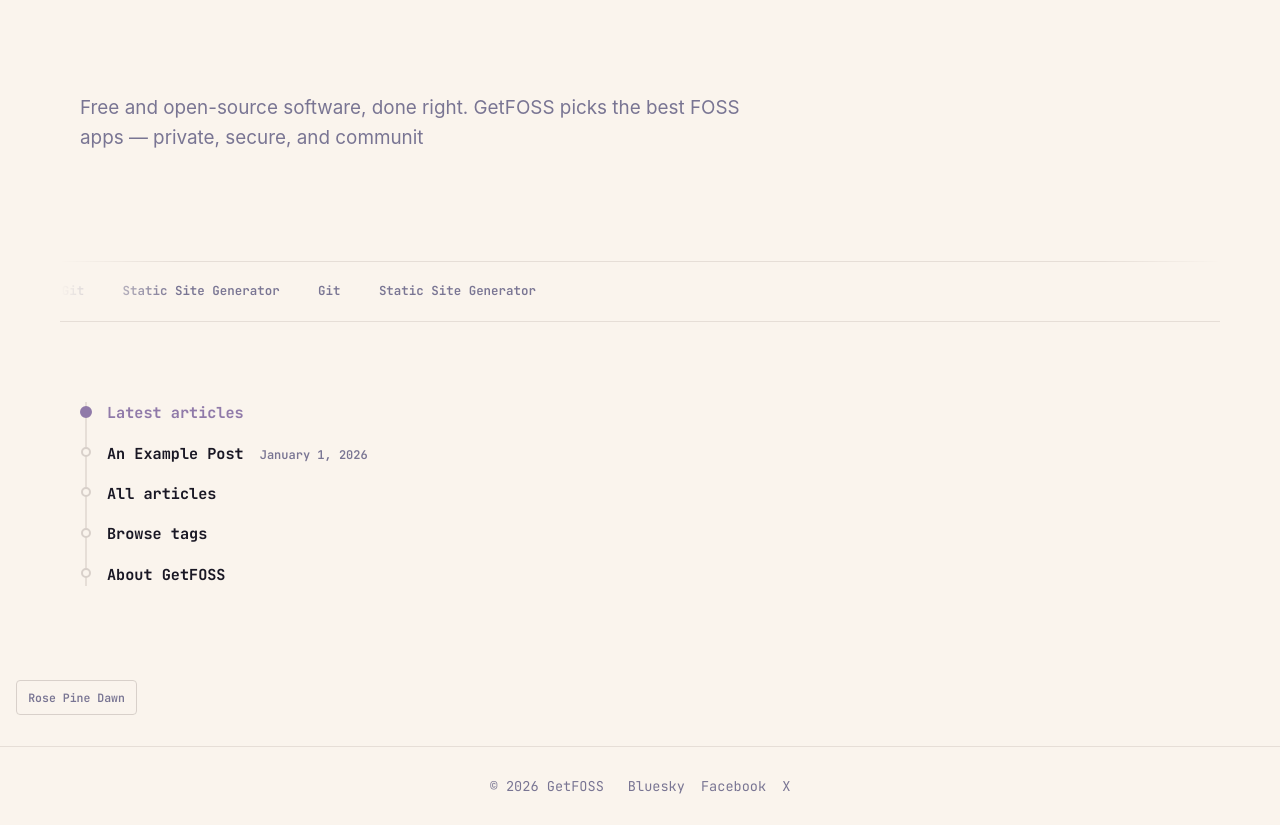
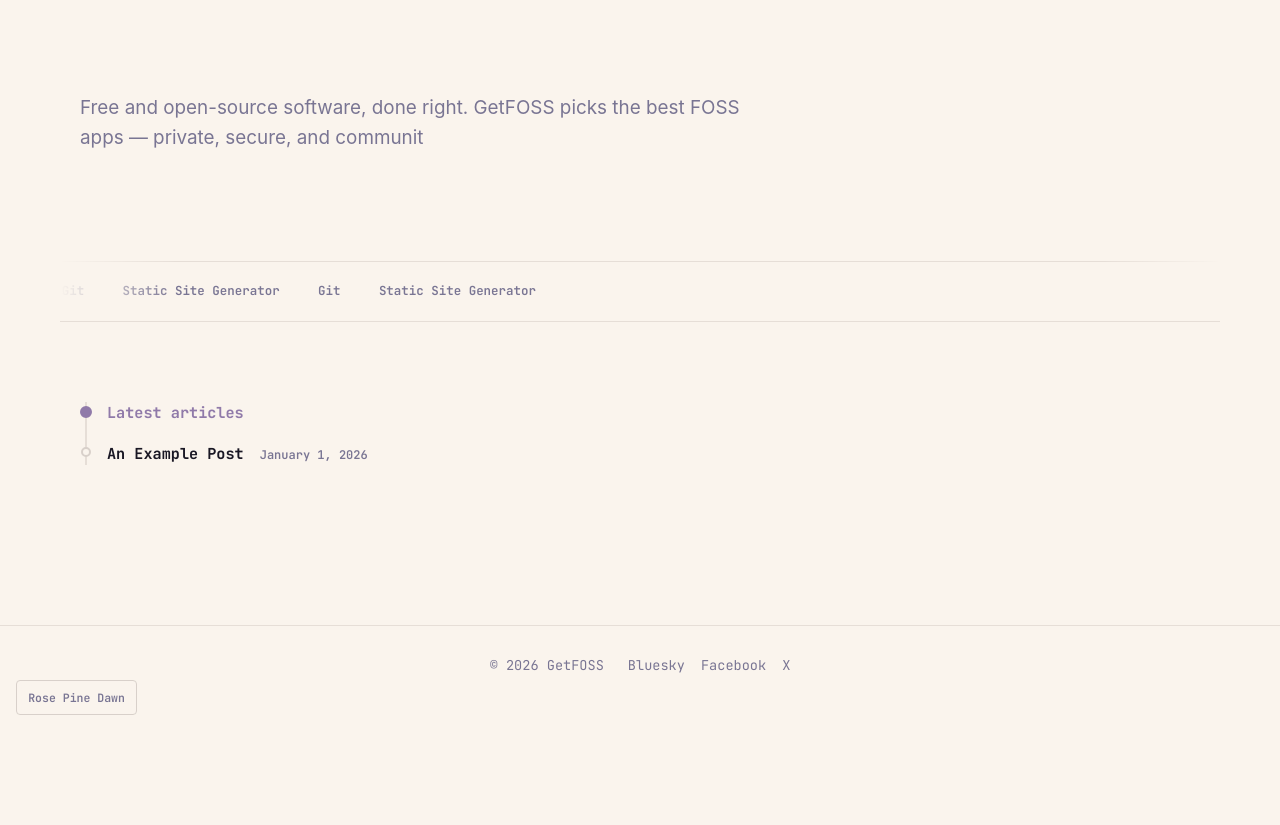
Before and after one commit to Avdro/getfoss, an Astro site: page / in a window 1280 px wide. Shown: the part 69-894 px from the top of the page. After the commit the page ends 800 px from the top, so only its background shows below. Built offline with nearby package versions, Linux system fonts and the light colour scheme; Astro itself is replaced by a stand-in of ours.

Commit message:
Update index.astro

```diff
--- a/src/pages/index.astro
+++ b/src/pages/index.astro
@@ -9,7 +9,7 @@ import { SITE_URL } from '../lib/site';
 const posts = (await getCollection('blog'))
   .filter((post) => !post.data.draft)
   .sort((a, b) => b.data.date.valueOf() - a.data.date.valueOf())
-  .slice(0, 3);
+  .slice(0, 7);
 
 const siteDescription =
   'Free and open-source software, done right. GetFOSS picks the best FOSS apps — private, secure, and community-driven — for every platform.';
@@ -39,7 +39,7 @@ const organizationSchema = JSON.stringify({
     <SkillsMarquee />
 
     <section class="section" aria-label="Recent articles">
-      <nav class="commit-tree" aria-label="Site navigation">
+      <nav class="commit-tree" aria-label="Latest articles">
         <a class="commit-tree-head" href="/blog/" title="All articles">
           Latest articles
         </a>
@@ -56,10 +56,6 @@ const organizationSchema = JSON.stringify({
             </a>
           ))
         )}
-
-        <a href="/blog/">All articles</a>
-        <a href="/tags/">Browse tags</a>
-        <a href="/about/">About GetFOSS</a>
       </nav>
     </section>
   </main>
```
